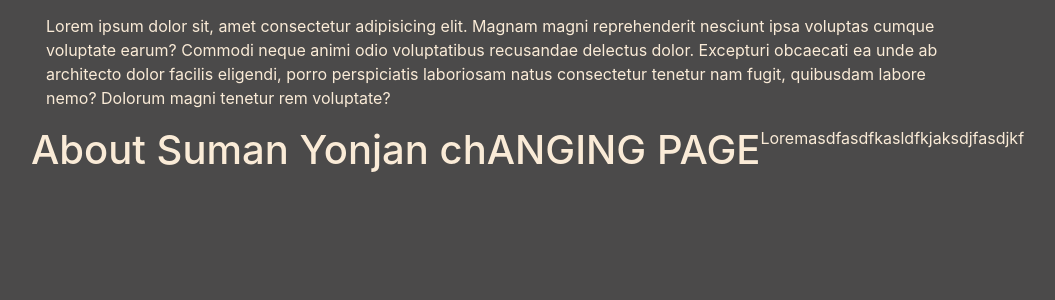
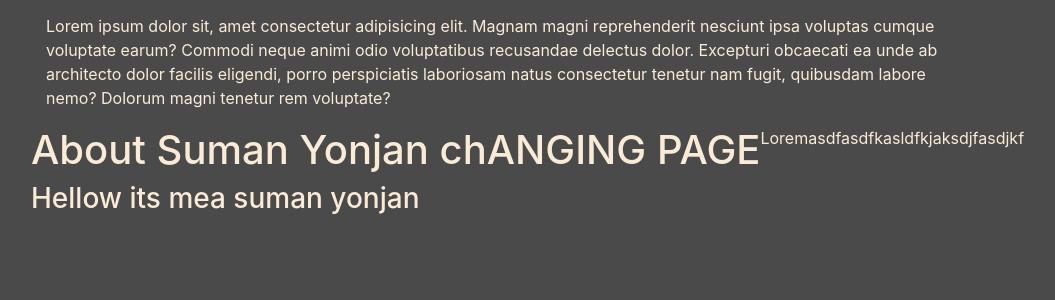
Before and after one commit to rawalhimal/sipalayaversion1, a Django app: page /about/ in a window 1280 px wide. Shown: the part 236-536 px from the top of the page, without its empty margins (39-1094 px from the left). Run offline with Django 3.2, Linux system fonts and the light colour scheme; some libraries are stand-ins or nearby versions.

Commit message:
h3 paragraph added

```diff
--- a/blog/templates/blog/about.html
+++ b/blog/templates/blog/about.html
@@ -20,5 +20,6 @@
 
 <h1>About Suman Yonjan chANGING PAGE</h1>
 <p>Loremasdfasdfkasldfkjaksdjfasdjkf</p>
+<h3>Hellow its mea suman yonjan</h3>
 
 {% endblock content %}
```
